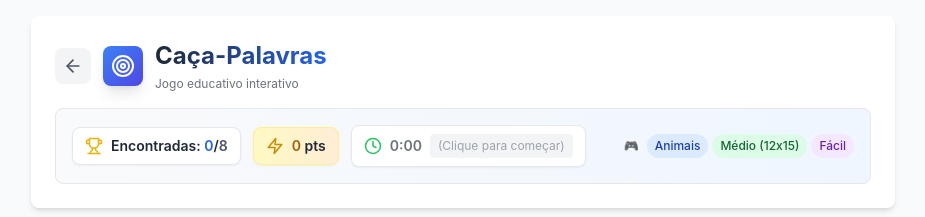
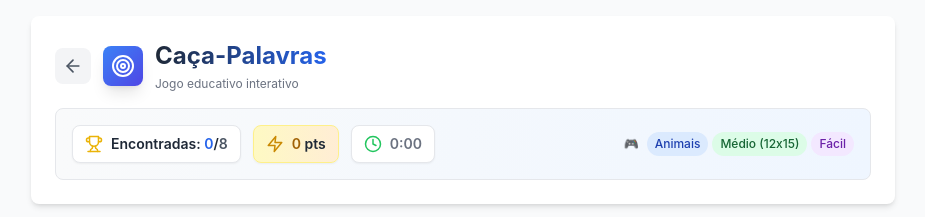
Before and after one commit to gus-gslab/gslgamezone, a React (Vite) app: page /caca-palavras in a window 1280 px wide. Shown: the top 217 px of the page, without its empty margins (177-1102 px from the left). Built offline with nearby package versions, Linux system fonts and the light colour scheme.

Commit message:
feat: remove 'Click to start' text from desktop header for cleaner design

```diff
--- a/src/components/WordSearchGame.tsx
+++ b/src/components/WordSearchGame.tsx
@@ -1298,7 +1298,7 @@ const WordSearchGame: React.FC = () => {
                 <span className={`font-semibold ${gameStarted ? 'text-green-600' : 'text-gray-500'}`}>
                   {getFormattedTime()}
                 </span>
-                {!gameStarted && (
+                {!gameStarted && width < 1024 && (
                   <span className="text-xs text-gray-400 bg-gray-100 px-2 py-1 rounded">
                     ({t.clickToStart})
                   </span>
```
